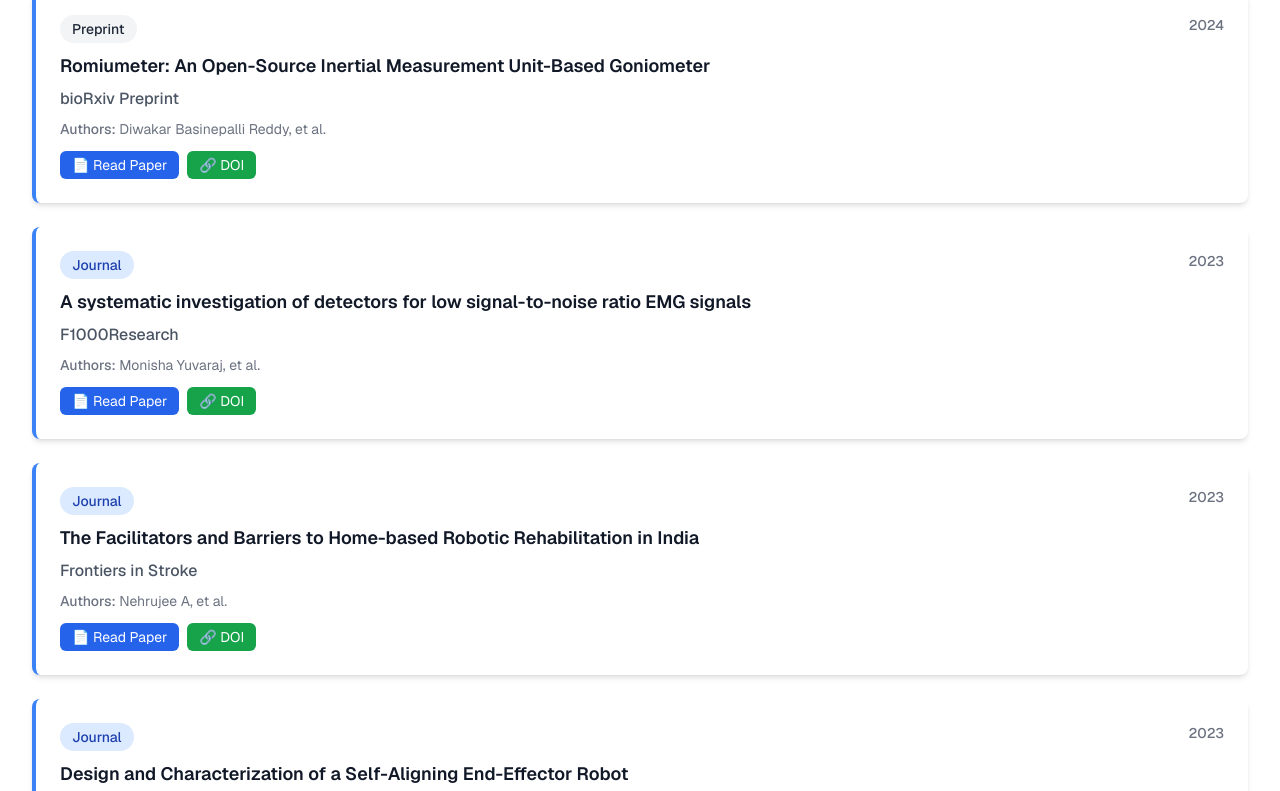
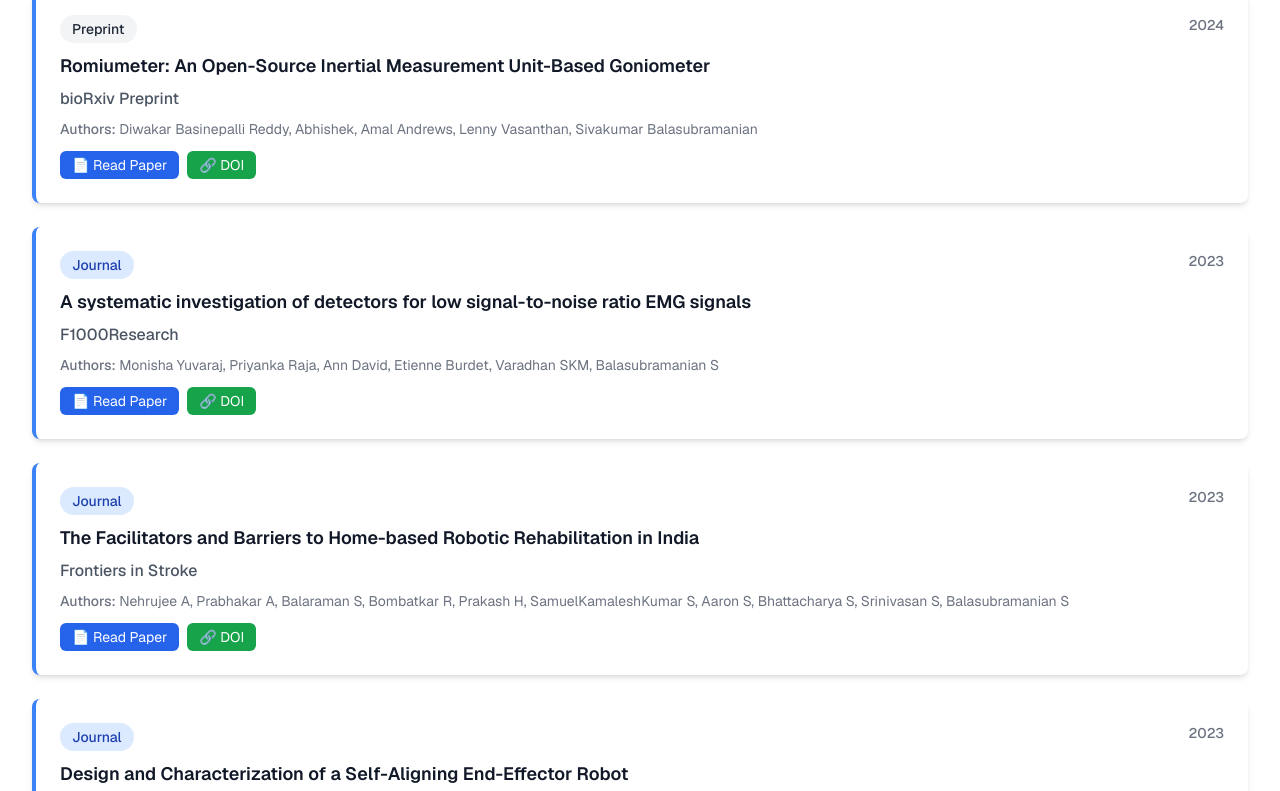
Before and after one commit to SujithChristopher/bioeng-website, an Astro site: page /publications in a window 1280 px wide. Shown: the part 625-1416 px from the top of the page. Built offline with nearby package versions, Linux system fonts and the light colour scheme; Astro itself is replaced by a stand-in of ours.

Commit message:
authors updates]

```diff
--- a/src/pages/publications.astro
+++ b/src/pages/publications.astro
@@ -15,7 +15,7 @@ const journalPublications = [
   },
   {
     title: "Romiumeter: An Open-Source Inertial Measurement Unit-Based Goniometer",
-    authors: "Diwakar Basinepalli Reddy, et al.",
+    authors: "Diwakar Basinepalli Reddy, Abhishek, Amal Andrews, Lenny Vasanthan, Sivakumar Balasubramanian",
     journal: "bioRxiv Preprint",
     year: "2024",
     type: "Preprint",
@@ -24,7 +24,7 @@ const journalPublications = [
   },
   {
     title: "A systematic investigation of detectors for low signal-to-noise ratio EMG signals",
-    authors: "Monisha Yuvaraj, et al.",
+    authors: "Monisha Yuvaraj, Priyanka Raja, Ann David, Etienne Burdet, Varadhan SKM, Balasubramanian S",
     journal: "F1000Research",
     year: "2023",
     type: "Journal",
@@ -33,7 +33,7 @@ const journalPublications = [
   },
   {
     title: "The Facilitators and Barriers to Home-based Robotic Rehabilitation in India",
-    authors: "Nehrujee A, et al.",
+    authors: "Nehrujee A, Prabhakar A, Balaraman S, Bombatkar R, Prakash H, SamuelKamaleshKumar S, Aaron S, Bhattacharya S, Srinivasan S, Balasubramanian S",
     journal: "Frontiers in Stroke",
     year: "2023",
     type: "Journal",
```
